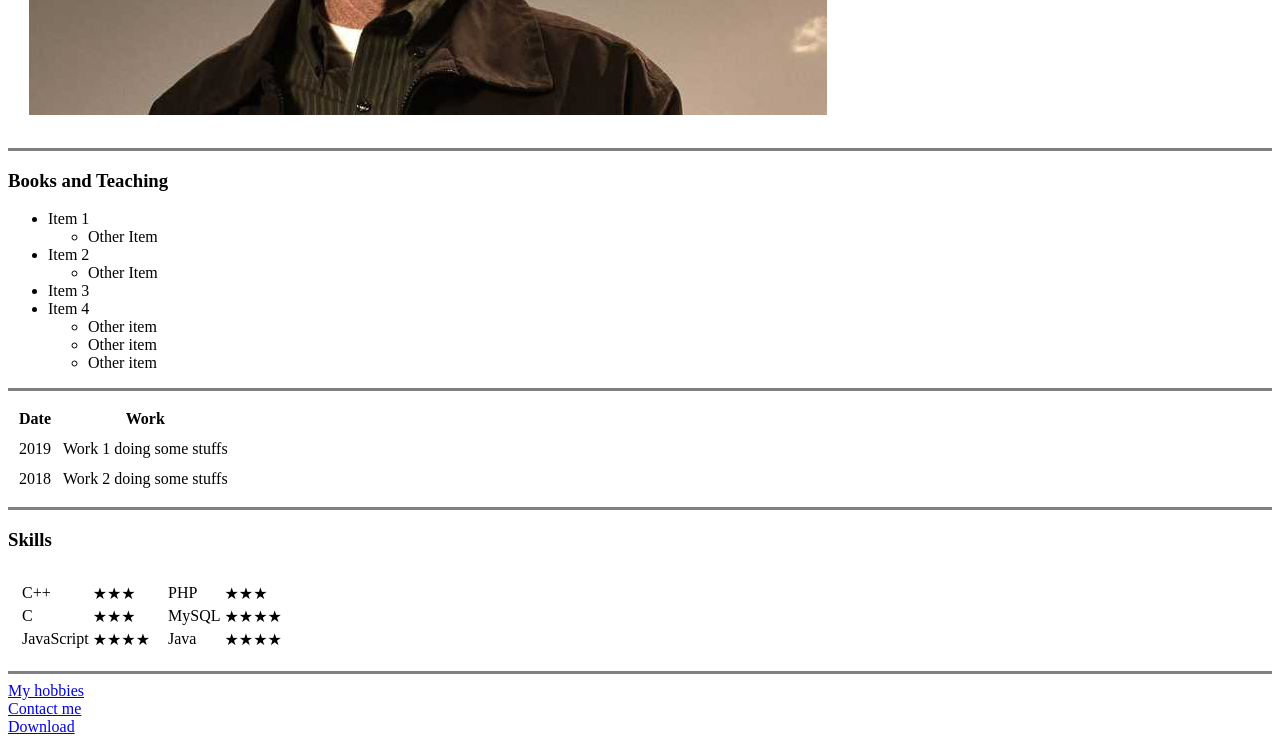
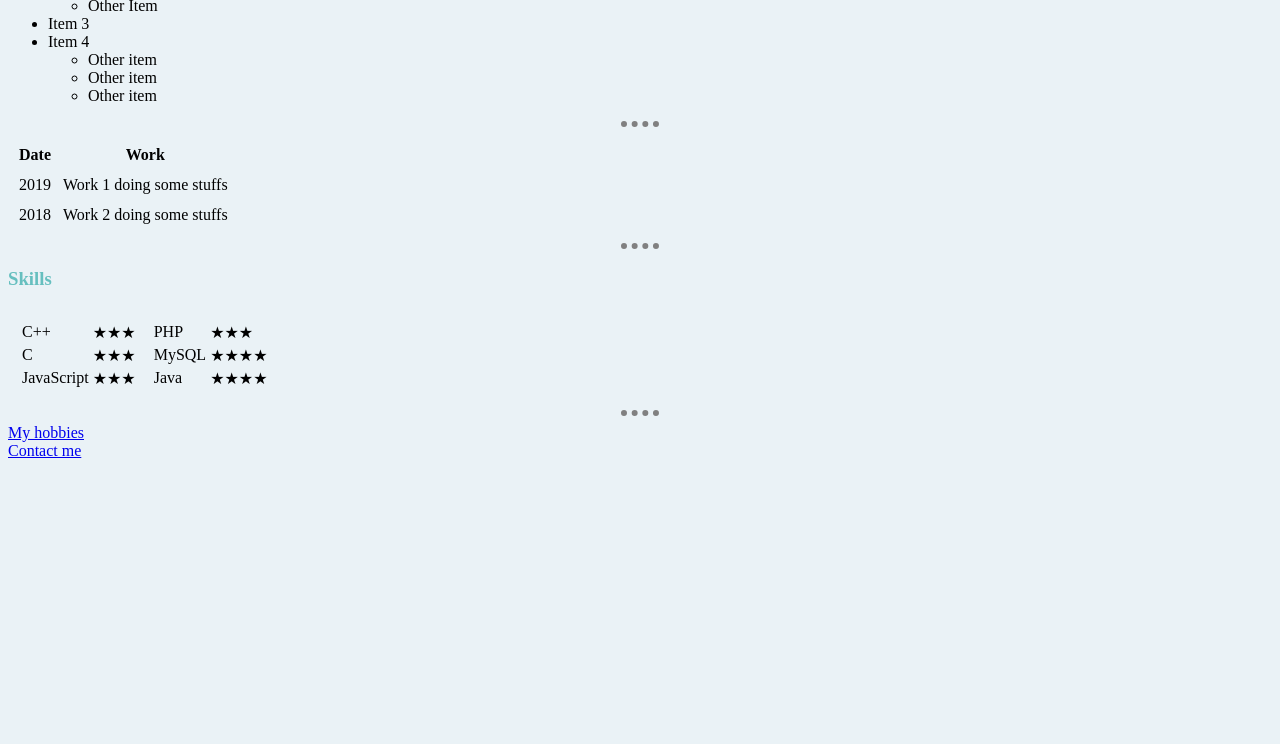
Before and after one commit to PutinPD/test-page, a plain HTML site: page index.html in a window 1280 px wide. Shown: the part 334-1078 px from the top of the page. After the commit the page ends 802 px from the top, so only its background shows below. Drawn offline with Linux system fonts and the light colour scheme.

Commit message:
Updated files for my web page

```diff
--- /dev/null
+++ b/css/styles.css
@@ -0,0 +1,19 @@
+body {
+    background-color: #eaf2f6;
+}
+
+hr {
+    border-style: none;
+    border-top-style: dotted;
+    border-color: gray;
+    border-width: 6px;
+    width: 3%;
+}
+
+img {
+    height: 150px;
+}
+
+h1,h3{
+    color: #66bfbf;
+}
--- a/index.html
+++ b/index.html
@@ -4,7 +4,9 @@
 <head>
     <meta charset="UTF-8">
     <title>Jorge Pérez's Personal Website</title>
+    <link rel="stylesheet" href="css/styles.css">
 </head>
+
 
 <body>
 
@@ -22,7 +24,7 @@
         </tr>
     </table>
 
-    <hr size="3" noshade>
+    <hr>
     <h3>Books and Teaching</h3>
     <ul>
         <li>Item 1</li>
@@ -42,7 +44,7 @@
         </ul>
 
     </ul>
-    <hr size="3" noshade>
+    <hr>
     <table cellspacing="10">
         <thead>
             <tr>
@@ -63,7 +65,7 @@
             </tr>
         </tbody>
     </table>
-    <hr size="3" noshade="">
+    <hr>
     <h3>Skills</h3>
 
     <table cellspacing="10">
@@ -81,7 +83,7 @@
                     </tr>
                     <tr>
                         <td>JavaScript</td>
-                        <td>★★★★</td>
+                        <td>★★★</td>
                     </tr>
                 </table>
             </td>
@@ -106,12 +108,11 @@
 
         </tr>
     </table>
-<hr size="3" noshade="">
+    <hr>
     <a href="hobbies.html">My hobbies</a>
     <br>
     <a href="contactme.html">Contact me</a>
     <br>
-    <a download href="https://web.stanford.edu/group/csp/cs21/htmlcheatsheet.pdf">Download</a>
 </body>
 
 </html>
```
Also changed, not shown: contactme.html (+2 -1 lines), hobbies.html (+1 -1 lines), images/angela.jpg (added).
